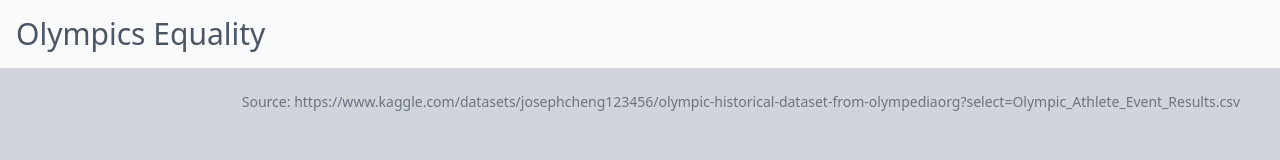
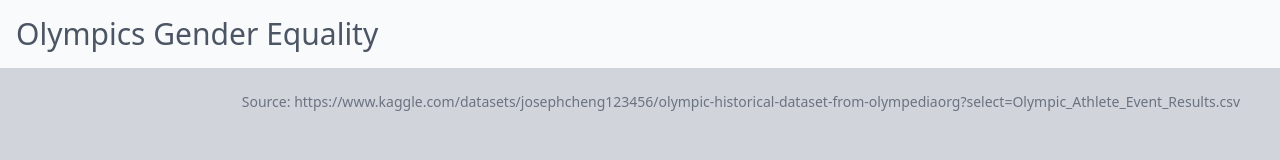
Before and after one commit to boa50/data-challenges, a website with bundled scripts: page 2024-08_olympics/index.html in a window 1280 px wide. Built offline with nearby package versions, Linux system fonts and the light colour scheme; what visual-components would draw is missing.

Commit message:
Changed charts titles

```diff
--- a/2024-08_olympics/index.html
+++ b/2024-08_olympics/index.html
@@ -12,8 +12,8 @@
     <div id="header" class="flex flex-row p-4 mb-4 bg-slate-50">
         <div class="flex flex-row self-center items-center">
             <!-- PAGE LOGO -->
-            <!-- <img src="./img/logo.svg" alt="dashboard logo" class="max-h-8 md:max-h-10 mx-2 md:mx-4" /> -->
-            <h1 id="title" class="text-2xl md:text-3xl text-gray-600 self-center font-medium">Olympics Equality</h1>
+            <h1 id="title" class="text-2xl md:text-3xl text-gray-600 self-center font-medium">Olympics Gender Equality
+            </h1>
         </div>
 
         <div class="flex-auto"></div>
--- a/2024-08_olympics/script.js
+++ b/2024-08_olympics/script.js
@@ -5,7 +5,7 @@ const getData = () =>
     d3.csv('data/dataset.csv')
         .then(d => d.map(v => { return { ...v, male: +v.male * -1, female: +v.female } }))
 
-const streamgraph = appendChartContainer({ idNum: 1, chartTitle: 'Diverging chart' })
+const streamgraph = appendChartContainer({ idNum: 1, chartTitle: 'Olympics Gender Equality' })
 
 getData().then(data => {
     const { chart, width, height } = getChart({ id: streamgraph, margin: getMargin({ left: 64, bottom: 48, right: 40 }) })
--- a/2024-08_olympics/scriptAnimation.js
+++ b/2024-08_olympics/scriptAnimation.js
@@ -21,7 +21,7 @@ const getData = () =>
             return long_data
         })
 
-const streamgraph = appendChartContainer({ idNum: 2, chartTitle: 'Diverging chart - Animated' })
+const streamgraph = appendChartContainer({ idNum: 2, chartTitle: 'Olympics Gender Equality' })
 
 getData().then(data => {
     const { chart, width, height } = getChart({ id: streamgraph, margin: getMargin({ left: 64, bottom: 48, right: 40 }) })
```
